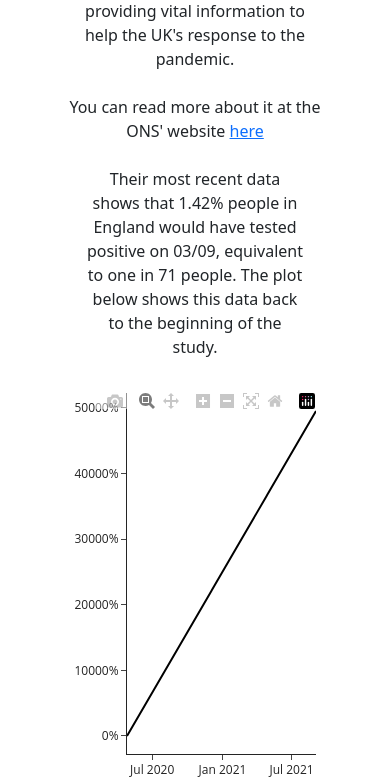
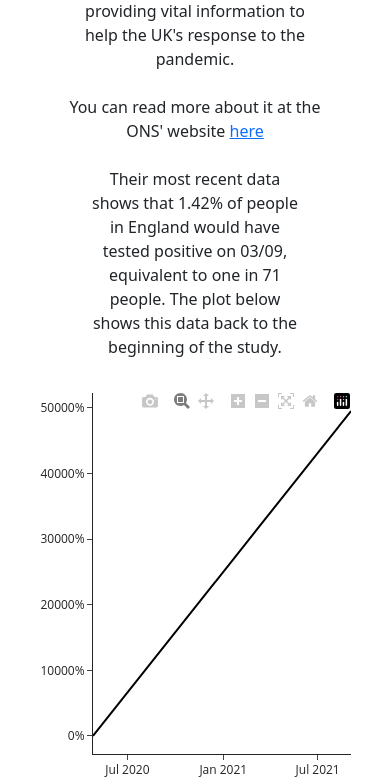
Before and after one commit to elgrove/ons-covidsurvey, a Flask app: page / in a window 390 px wide. Shown: the part 220-1003 px from the top of the page. Run offline with Flask 2, Linux system fonts and the light colour scheme; some libraries are stand-ins or nearby versions.

Commit message:
working on mobile

```diff
--- a/requirements.txt
+++ b/requirements.txt
@@ -11,9 +11,9 @@ idna==3.2
 itsdangerous==2.0.1
 Jinja2==3.0.1
 MarkupSafe==2.0.1
-numpy==1.21.2
+numpy
 openpyxl==3.0.8
-pandas==1.3.3
+pandas
 plotly==5.3.1
 python-dateutil==2.8.2
 pytz==2021.1
--- a/templates/index.html
+++ b/templates/index.html
@@ -42,8 +42,8 @@
             <div class="col-1">
             </div>
             <div class="col-7">
-                Their most recent data shows that {{ percentage }}% people in England would have tested positive on {{
-                latest_date }}, equivalent to one in {{ ratio }} people. The plot below shows this data back to the
+                Their most recent data shows that {{ percentage }}% of people in England would have tested positive on
+                {{ latest_date }}, equivalent to one in {{ ratio }} people. The plot below shows this data back to the
                 beginning of the study.
             </div>
             <div class="col-1">
@@ -51,12 +51,8 @@
         </div>
         <br>
         <div class="row justify-content-evenly">
-            <div class="col-1">
-            </div>
-            <div class="col-8">
+            <div class="col-10">
                 <div id="plot"></div>
-            </div>
-            <div class="col-1">
             </div>
         </div>
     </div>
```
Also changed, not shown: 3 other files.
